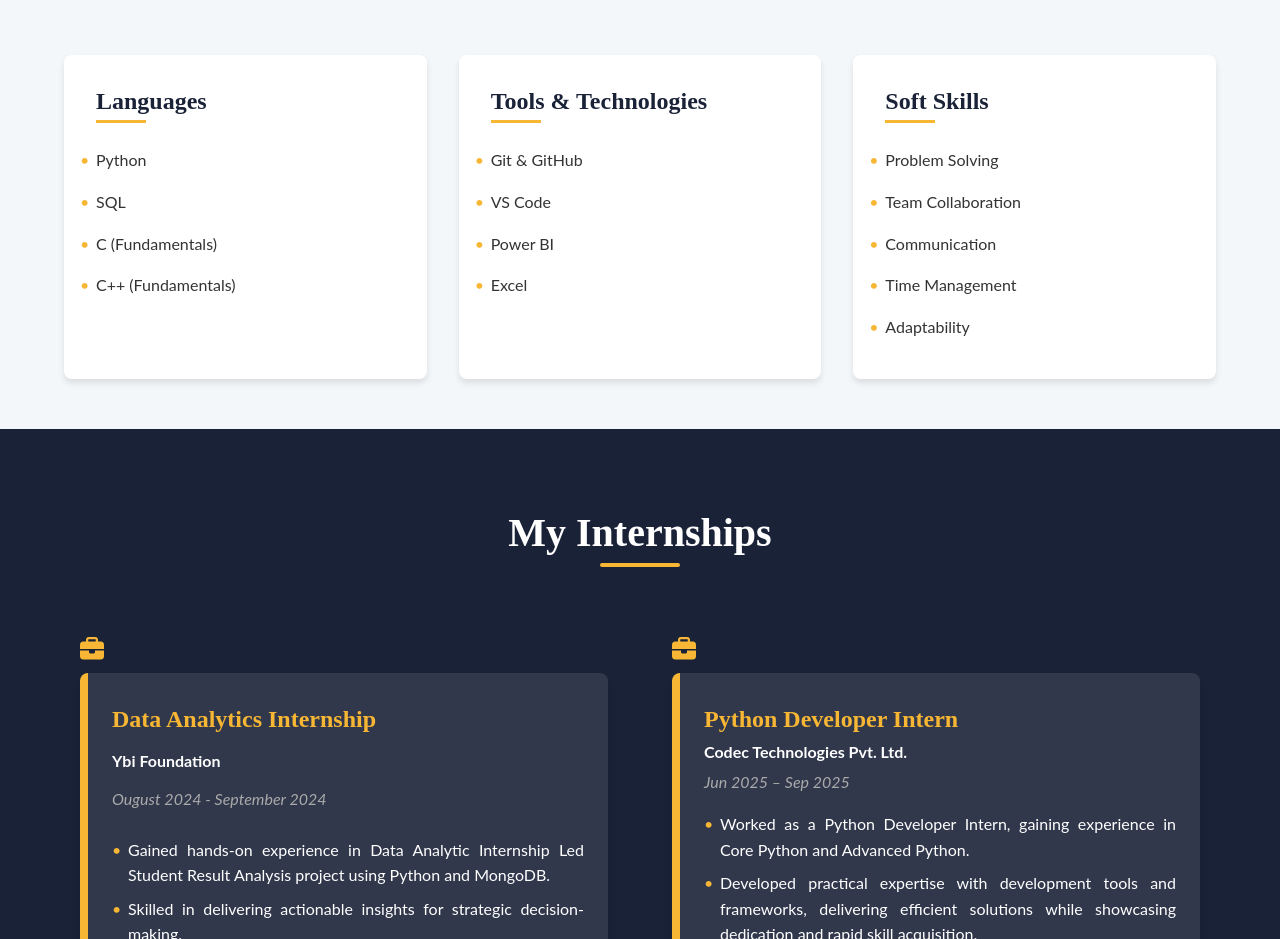
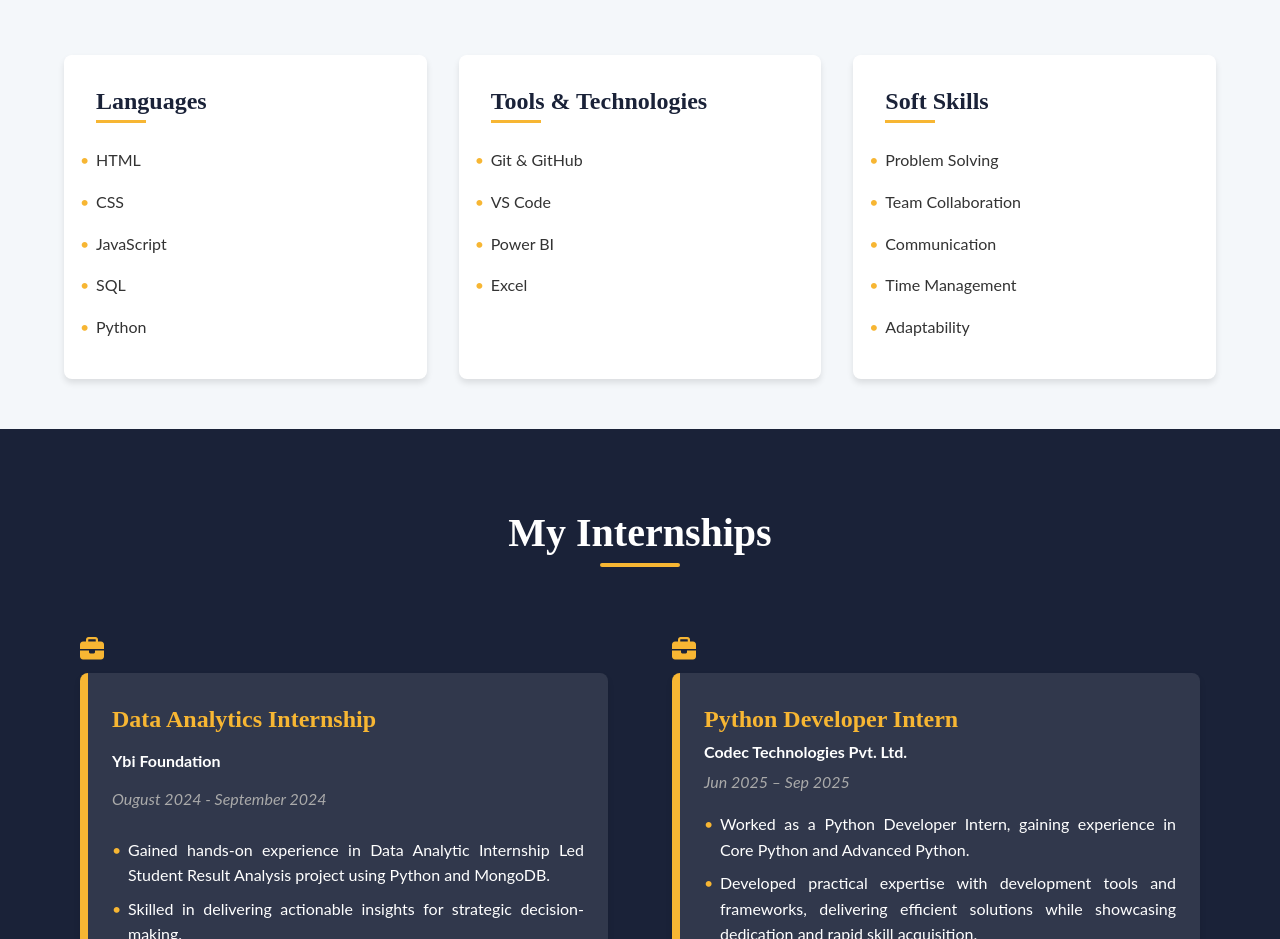
Before and after one commit to Bhushanmali021/Portfolio, a plain HTML site: page index.html in a window 1280 px wide. Shown: the part 2200-3139 px from the top of the page. Drawn offline with Linux system fonts and the light colour scheme.

Commit message:
Update index.html

```diff
--- a/index.html
+++ b/index.html
@@ -153,10 +153,12 @@
         <div class="skill-category animate-on-scroll fade-in delay-1">
           <h3> Languages</h3>
           <ul class="skill-list">
+            <li>HTML</li>
+            <li>CSS</li>
+            <li>JavaScript</li>
+            <li>SQL</li>
             <li>Python</li>
-            <li>SQL</li>
-            <li>C (Fundamentals)</li>
-            <li>C++ (Fundamentals)</li>
+
           </ul>
         </div>
         <div class="skill-category animate-on-scroll fade-in delay-2">
```
